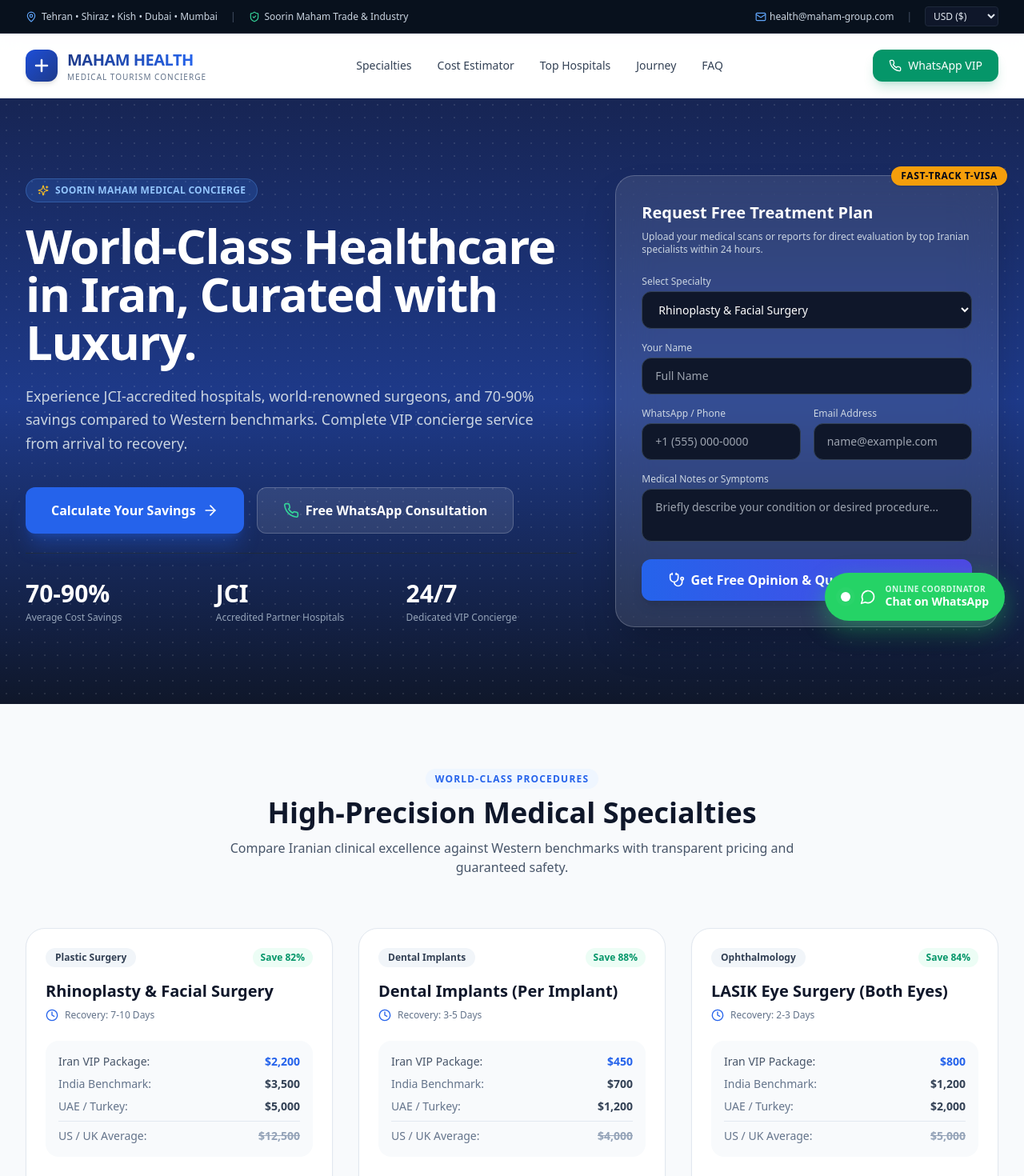
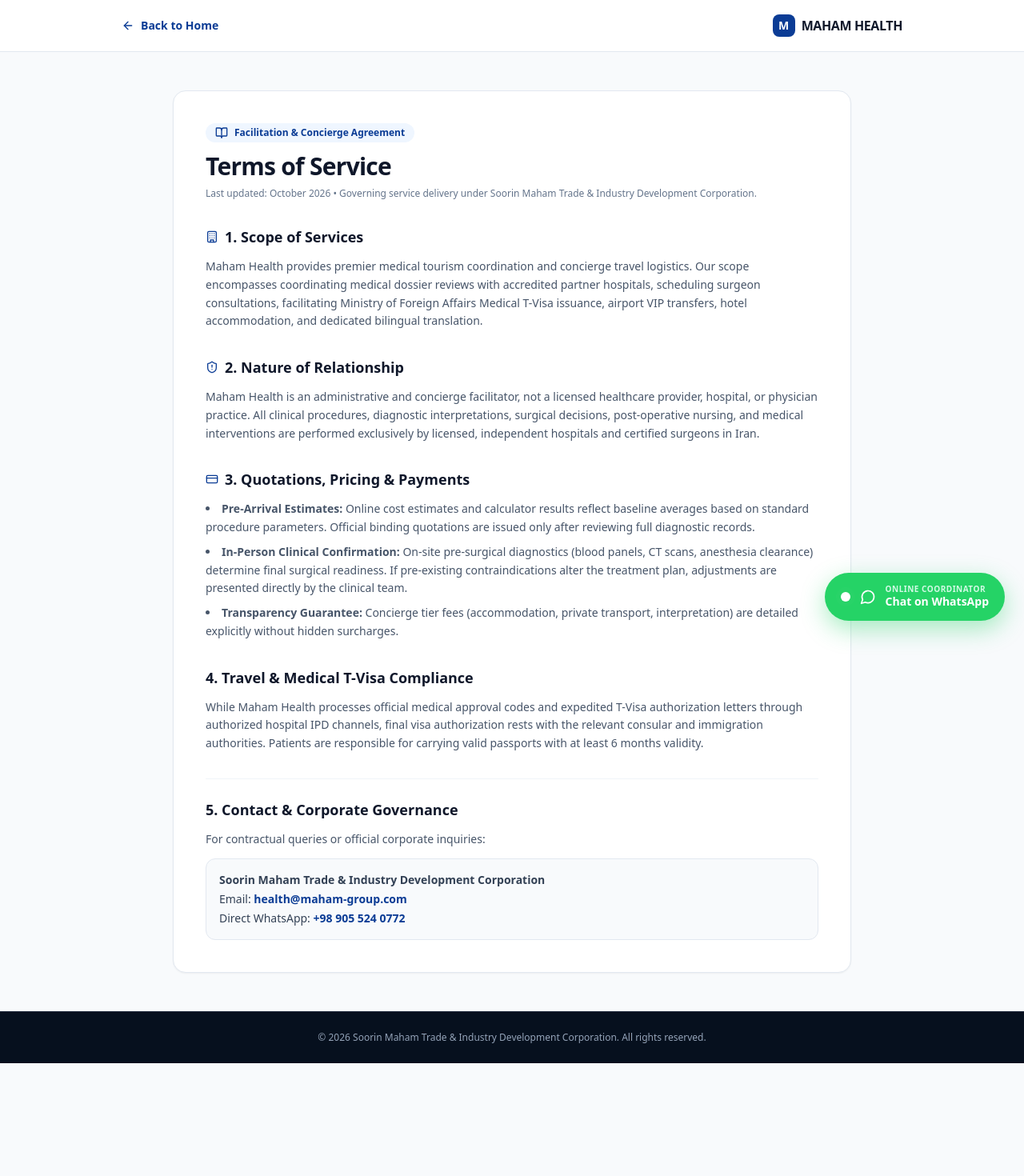
Before and after one commit to mahamhealth/maham-health, a Next.js app: page /terms in a window 1280 px wide. Shown: the top 1470 px of the page at 80% size. After the commit the page ends 1329 px from the top, so only its background shows below. Built offline with nearby package versions, Linux system fonts and the light colour scheme.

Commit message:
Add Terms of Service page for Maham Health
This file contains the Terms of Service page for Maham Health, including metadata, navigation, and main content sections detailing services, relationship nature, pricing, travel compliance, and contact information.

```diff
--- /dev/null
+++ b/src/app/terms/page.tsx
@@ -0,0 +1,106 @@
+import React from 'react';
+import Link from 'next/link';
+import { ArrowLeft, BookOpen, Building, CreditCard, ShieldAlert } from 'lucide-react';
+
+export const metadata = {
+  title: 'Terms of Service | Maham Health',
+  description: 'Terms of Service and concierge facilitation agreement for Maham Health, operated under Soorin Maham Trade & Industry Development Corporation.',
+};
+
+export default function TermsOfServicePage() {
+  return (
+    <div className="min-h-screen bg-slate-50 text-slate-800 flex flex-col justify-between">
+      {/* Navigation Bar */}
+      <header className="bg-white border-b border-slate-200 sticky top-0 z-50">
+        <div className="max-w-5xl mx-auto px-4 sm:px-6 h-16 flex items-center justify-between">
+          <Link
+            href="/"
+            className="inline-flex items-center gap-2 text-sm font-semibold text-[#0B3C95] hover:text-blue-700 transition"
+          >
+            <ArrowLeft className="w-4 h-4" /> Back to Home
+          </Link>
+          <div className="flex items-center gap-2">
+            <div className="w-7 h-7 rounded-lg bg-[#0B3C95] text-white flex items-center justify-center font-bold text-sm">
+              M
+            </div>
+            <span className="font-bold text-slate-900 tracking-tight text-sm sm:text-base">
+              MAHAM HEALTH
+            </span>
+          </div>
+        </div>
+      </header>
+
+      {/* Main Content */}
+      <main className="max-w-4xl mx-auto px-4 sm:px-6 py-12 flex-1">
+        <div className="bg-white rounded-2xl shadow-sm border border-slate-200 p-6 sm:p-10 space-y-8">
+          <div>
+            <div className="inline-flex items-center gap-2 px-3 py-1 rounded-full bg-blue-50 text-[#0B3C95] text-xs font-semibold mb-3">
+              <BookOpen className="w-4 h-4" /> Facilitation & Concierge Agreement
+            </div>
+            <h1 className="text-2xl sm:text-3xl font-extrabold text-slate-900 tracking-tight">
+              Terms of Service
+            </h1>
+            <p className="text-xs text-slate-500 mt-2">
+              Last updated: October 2026 • Governing service delivery under Soorin Maham Trade & Industry Development Corporation.
+            </p>
+          </div>
+
+          <section className="space-y-3">
+            <h2 className="text-lg font-bold text-slate-900 flex items-center gap-2">
+              <Building className="w-4 h-4 text-[#0B3C95]" /> 1. Scope of Services
+            </h2>
+            <p className="text-sm text-slate-600 leading-relaxed">
+              Maham Health provides premier medical tourism coordination and concierge travel logistics. Our scope encompasses coordinating medical dossier reviews with accredited partner hospitals, scheduling surgeon consultations, facilitating Ministry of Foreign Affairs Medical T-Visa issuance, airport VIP transfers, hotel accommodation, and dedicated bilingual translation.
+            </p>
+          </section>
+
+          <section className="space-y-3">
+            <h2 className="text-lg font-bold text-slate-900 flex items-center gap-2">
+              <ShieldAlert className="w-4 h-4 text-[#0B3C95]" /> 2. Nature of Relationship
+            </h2>
+            <p className="text-sm text-slate-600 leading-relaxed">
+              Maham Health is an administrative and concierge facilitator, not a licensed healthcare provider, hospital, or physician practice. All clinical procedures, diagnostic interpretations, surgical decisions, post-operative nursing, and medical interventions are performed exclusively by licensed, independent hospitals and certified surgeons in Iran.
+            </p>
+          </section>
+
+          <section className="space-y-3">
+            <h2 className="text-lg font-bold text-slate-900 flex items-center gap-2">
+              <CreditCard className="w-4 h-4 text-[#0B3C95]" /> 3. Quotations, Pricing & Payments
+            </h2>
+            <ul className="list-disc list-inside text-sm text-slate-600 space-y-2 leading-relaxed">
+              <li><strong>Pre-Arrival Estimates:</strong> Online cost estimates and calculator results reflect baseline averages based on standard procedure parameters. Official binding quotations are issued only after reviewing full diagnostic records.</li>
+              <li><strong>In-Person Clinical Confirmation:</strong> On-site pre-surgical diagnostics (blood panels, CT scans, anesthesia clearance) determine final surgical readiness. If pre-existing contraindications alter the treatment plan, adjustments are presented directly by the clinical team.</li>
+              <li><strong>Transparency Guarantee:</strong> Concierge tier fees (accommodation, private transport, interpretation) are detailed explicitly without hidden surcharges.</li>
+            </ul>
+          </section>
+
+          <section className="space-y-3">
+            <h2 className="text-lg font-bold text-slate-900">4. Travel & Medical T-Visa Compliance</h2>
+            <p className="text-sm text-slate-600 leading-relaxed">
+              While Maham Health processes official medical approval codes and expedited T-Visa authorization letters through authorized hospital IPD channels, final visa authorization rests with the relevant consular and immigration authorities. Patients are responsible for carrying valid passports with at least 6 months validity.
+            </p>
+          </section>
+
+          <section className="space-y-3 border-t border-slate-100 pt-6">
+            <h2 className="text-lg font-bold text-slate-900">5. Contact & Corporate Governance</h2>
+            <p className="text-sm text-slate-600 leading-relaxed">
+              For contractual queries or official corporate inquiries:
+            </p>
+            <div className="bg-slate-50 rounded-xl p-4 text-xs sm:text-sm text-slate-700 space-y-1 border border-slate-200">
+              <p><strong>Soorin Maham Trade & Industry Development Corporation</strong></p>
+              <p>Email: <a href="mailto:health@maham-group.com" className="text-[#0B3C95] font-semibold hover:underline">health@maham-group.com</a></p>
+              <p>Direct WhatsApp: <a href="https://wa.me/989055240772" className="text-[#0B3C95] font-semibold hover:underline">+98 905 524 0772</a></p>
+            </div>
+          </section>
+        </div>
+      </main>
+
+      {/* Footer */}
+      <footer className="bg-[#06101E] text-slate-400 py-6 border-t border-slate-800 text-center text-xs">
+        <div className="max-w-5xl mx-auto px-4">
+          © {new Date().getFullYear()} Soorin Maham Trade & Industry Development Corporation. All rights reserved.
+        </div>
+      </footer>
+    </div>
+  );
+}
```
